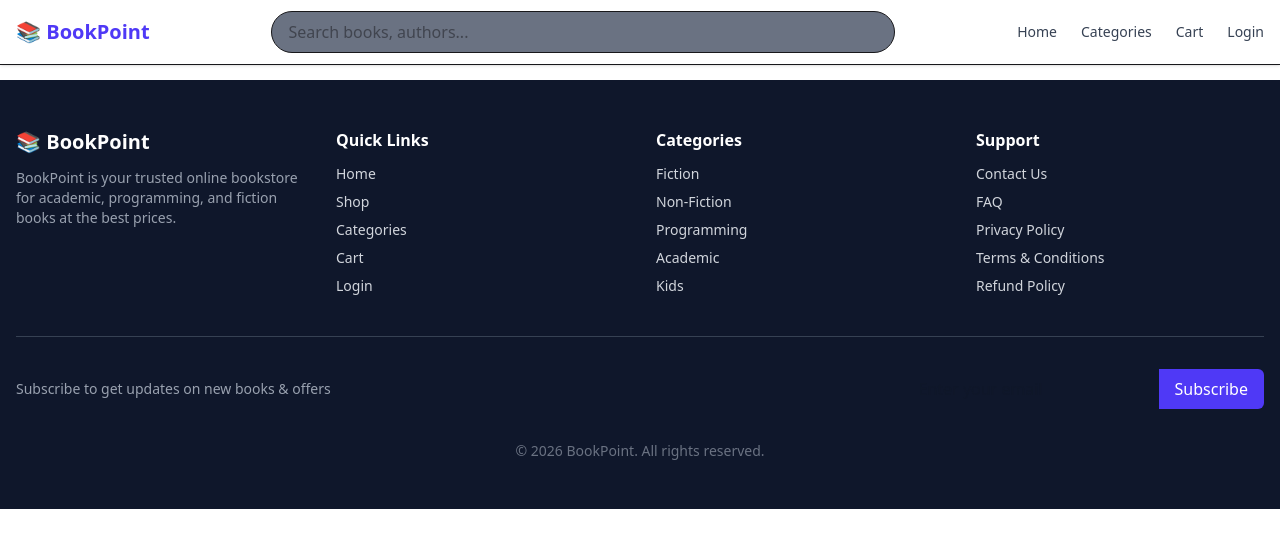
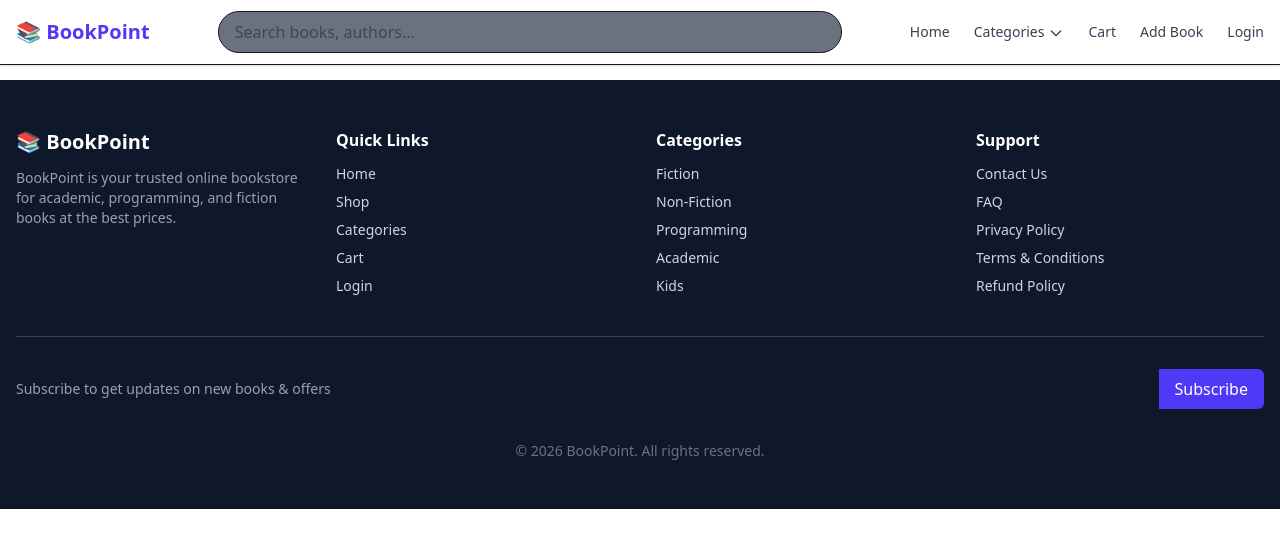
Before and after one commit to sayedkhan19/BookPoint-Client-side, a React (Vite) app: page / in a window 1280 px wide. Shown: the top 548 px of the page. Built offline with nearby package versions, Linux system fonts and the light colour scheme.

Commit message:
aaded categories

```diff
--- a/src/components/Home/NavBar.jsx
+++ b/src/components/Home/NavBar.jsx
@@ -1,17 +1,16 @@
 import React, { useState } from 'react';
 
 const NavBar = () => {
-    const [open, setOpen] = useState(false);
+  const [open, setOpen] = useState(false);
+  const [mobileCatOpen, setMobileCatOpen] = useState(false);
 
   return (
     <nav className="bg-white border-b shadow-sm fixed w-full top-0 z-50">
       <div className="max-w-7xl mx-auto px-4">
-        {/* Main Navbar */}
         <div className="flex items-center justify-between h-16">
 
-          {/* Left: Mobile Menu Icon + Logo */}
+          {/* Left */}
           <div className="flex items-center gap-3">
-            {/* Mobile Menu Button */}
             <button
               onClick={() => setOpen(!open)}
               className="md:hidden text-gray-700 focus:outline-none"
@@ -27,13 +26,12 @@ const NavBar = () => {
               )}
             </button>
 
-            {/* Logo */}
             <h1 className="text-xl font-bold text-indigo-600">
               📚 BookPoint
             </h1>
           </div>
 
-          {/* Center: Search (Desktop only) */}
+          {/* Search */}
           <div className="hidden md:block w-1/2">
             <input
               type="text"
@@ -42,11 +40,32 @@ const NavBar = () => {
             />
           </div>
 
-          {/* Right: Desktop Menu */}
+          {/* Desktop Menu */}
           <div className="hidden md:flex items-center gap-6 text-sm font-medium text-gray-700">
             <a href="#" className="hover:text-indigo-600">Home</a>
-            <a href="#" className="hover:text-indigo-600">Categories</a>
+
+            {/* Desktop Categories */}
+            <div className="relative group">
+              <button className="hover:text-indigo-600 flex items-center gap-1">
+                Categories
+                <svg className="w-4 h-4 mt-0.5" fill="none" stroke="currentColor" strokeWidth="2" viewBox="0 0 24 24">
+                  <path strokeLinecap="round" strokeLinejoin="round" d="M19 9l-7 7-7-7" />
+                </svg>
+              </button>
+
+              <div className="absolute left-0 top-full mt-2 w-44 bg-white border rounded-md shadow-lg opacity-0 invisible group-hover:opacity-100 group-hover:visible transition-all duration-200">
+                <ul className="py-2 text-sm">
+                  <li><a href="#" className="block px-4 py-2 hover:bg-indigo-50">Fiction</a></li>
+                  <li><a href="#" className="block px-4 py-2 hover:bg-indigo-50">Non-Fiction</a></li>
+                  <li><a href="#" className="block px-4 py-2 hover:bg-indigo-50">Programming</a></li>
+                  <li><a href="#" className="block px-4 py-2 hover:bg-indigo-50">Academic</a></li>
+                  <li><a href="#" className="block px-4 py-2 hover:bg-indigo-50">Kids</a></li>
+                </ul>
+              </div>
+            </div>
+
             <a href="#" className="hover:text-indigo-600">Cart</a>
+            <a href="#" className="block hover:text-indigo-600">Add Book</a>
             <a href="#" className="hover:text-indigo-600">Login</a>
           </div>
         </div>
@@ -64,8 +83,36 @@ const NavBar = () => {
             />
 
             <a href="#" className="block hover:text-indigo-600">Home</a>
-            <a href="#" className="block hover:text-indigo-600">Categories</a>
+
+            {/* Mobile Categories Toggle */}
+            <button
+              onClick={() => setMobileCatOpen(!mobileCatOpen)}
+              className="w-full flex items-center justify-between hover:text-indigo-600"
+            >
+              Categories
+              <svg
+                className={`w-4 h-4 transition-transform ${mobileCatOpen ? "rotate-180" : ""}`}
+                fill="none"
+                stroke="currentColor"
+                strokeWidth="2"
+                viewBox="0 0 24 24"
+              >
+                <path strokeLinecap="round" strokeLinejoin="round" d="M19 9l-7 7-7-7" />
+              </svg>
+            </button>
+
+            {mobileCatOpen && (
+              <div className="ml-4 space-y-2 text-sm">
+                <a href="#" className="block hover:text-indigo-600">Fiction</a>
+                <a href="#" className="block hover:text-indigo-600">Non-Fiction</a>
+                <a href="#" className="block hover:text-indigo-600">Programming</a>
+                <a href="#" className="block hover:text-indigo-600">Academic</a>
+                <a href="#" className="block hover:text-indigo-600">Kids</a>
+              </div>
+            )}
+
             <a href="#" className="block hover:text-indigo-600">Cart</a>
+            <a href="#" className="block hover:text-indigo-600">Add Book</a>
             <a href="#" className="block hover:text-indigo-600">Login</a>
           </div>
         </div>
```
